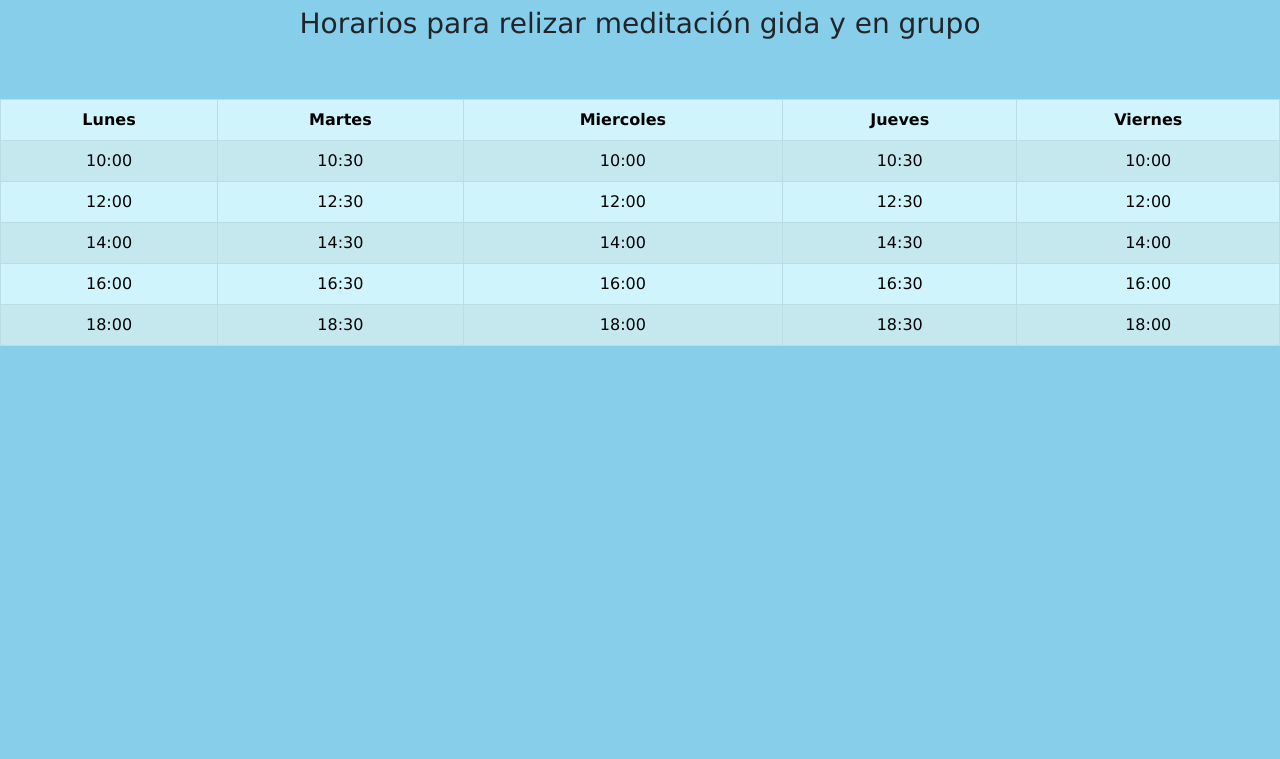
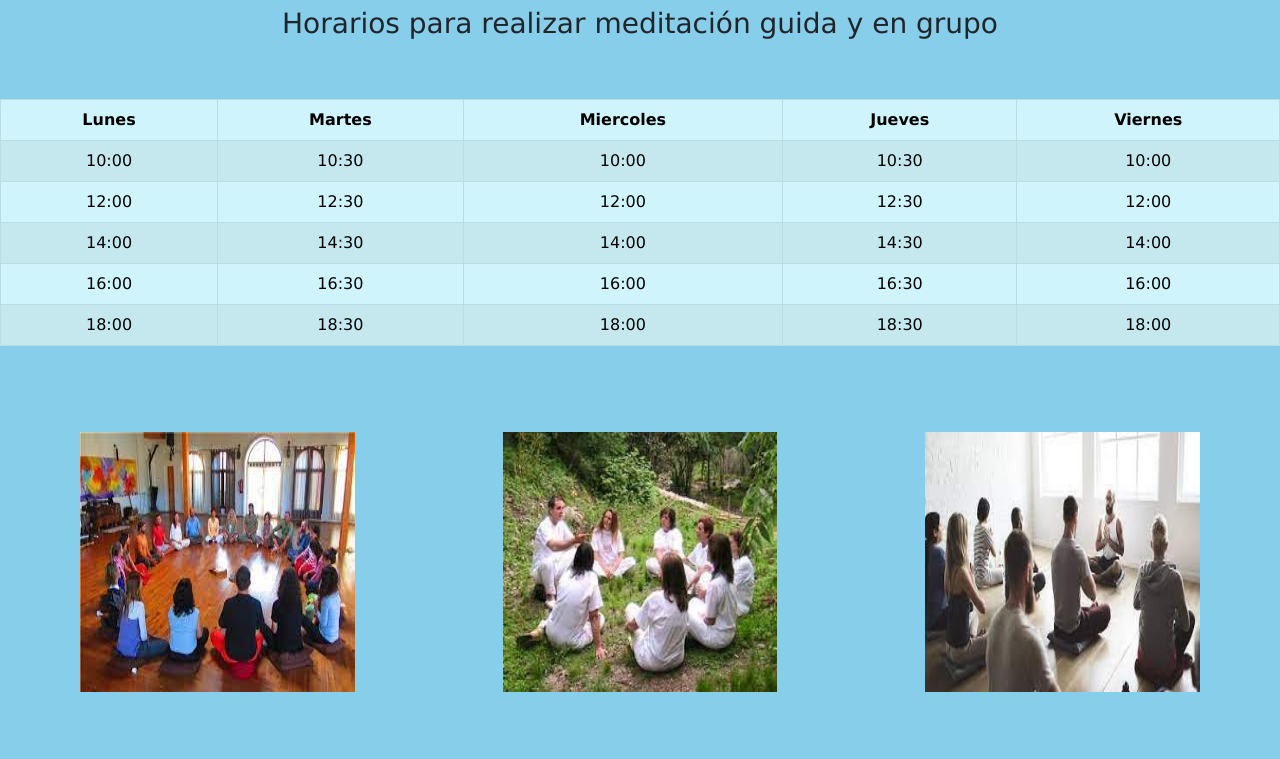
Before and after one commit to mathiasfleitas/Pre-entrega-3-Mathias-Fleitas, a website: page html/horarios.html in a window 1280 px wide. Shown: the part 148-907 px from the top of the page. Drawn offline with nearby package versions, Linux system fonts and the light colour scheme.

Commit message:
PF Fleitas Mathias

```diff
--- a/html/horarios.html
+++ b/html/horarios.html
@@ -24,7 +24,7 @@
           <div class="collapse navbar-collapse" id="navbarNav">
             <ul class="navbar-nav">
               <li class="nav-item">
-                <a class="nav-link active" aria-current="page" href="informacion.html" id="ac">Infromación</a>
+                <a class="nav-link active" aria-current="page" href="informacion.html" id="ac">Información</a>
               </li>
               <li class="nav-item">
                 <a class="nav-link active" href="horarios.html" id="ac">Horarios</a>
@@ -47,9 +47,9 @@
     <main>
         <div class="divh">
             <div class="divhp">
-                <h3>Horarios para relizar meditación gida y en grupo</h3>
+                <h3>Horarios para realizar meditación guida y en grupo</h3>
             </div>
-            <div class="content">
+            <div class="tabla">
                 <table class="table table-info table-striped table-bordered" id="tab">
                     <thead>
                         <tr>
@@ -99,10 +99,17 @@
               </div>
           </div>
 
+          <div class="gri-grupo">
+            <img src="../img/grupo 1.jfif" alt="" class="img-grupo1">
+            <img src="../img/grupo 2.jfif" alt="" class="img-grupo2">
+            <img src="../img/grupo3.jfif" alt="" class="img-grupo3">
+
+          </div>
+
     </main>
 
     <footer>
-      <i class="bi bi-facebook"><a href="https://www.facebook.com/?stype=lo&jlou=AfcRJXeS7aemZ55VQMkOgNDW4g9qKph97A8j2XNz5ngzTOe-HFCMa4i2VW6EL0Hnl2cTW23D7YOOCrm6mTvp0EBOy35RSPiF6TMlSp99eFyn-w&smuh=48244&lh=Ac8FSHeVJShwKvkM6GQ" id="af">Facebook</a></i> <i class="bi bi-instagram"><a href="https://www.instagram.com/" id="af">Instagram</a></i>
+      <i class="bi bi-facebook"><a href="https://www.facebook.com/?stype=lo&jlou=AfcRJXeS7aemZ55VQMkOgNDW4g9qKph97A8j2XNz5ngzTOe-HFCMa4i2VW6EL0Hnl2cTW23D7YOOCrm6mTvp0EBOy35RSPiF6TMlSp99eFyn-w&smuh=48244&lh=Ac8FSHeVJShwKvkM6GQ" id="af"> Facebook</a></i> <i class="bi bi-instagram"><a href="https://www.instagram.com/" id="af"> Instagram</a></i>
      <div>
        <p class="fop">Powered by Mathias Fleitas</p>
      </div>
--- a/scss/estilo.scss
+++ b/scss/estilo.scss
@@ -37,6 +37,11 @@
 .maincon{
     width: 100%;
     height: 1000px;
+    h2{
+        text-align: center;
+        color: $colo_secudario;
+        font-size: 50px;
+    }
 
 }
 .mainmv{
@@ -71,7 +76,7 @@ header{
 .divh{
 
     width: 100%;
-    height: 1000px;
+    height: 50%;
 }
 footer{
     background-color: rgba(22, 189, 189, 0.781);
@@ -97,6 +102,13 @@ footer{
     background-repeat: no-repeat;
     background-position: center;
     background-size:cover;
+    h2{
+        text-align: center;
+        color: $colo_principal;
+        padding-top: 20px;
+        padding-bottom: 20px;
+
+    }
 
     }
 
@@ -133,9 +145,10 @@ footer{
     width: 100%;
 
 }
-
-#tab{
-    text-align: center;
+.tabla{
+     #tab{
+      text-align: center;
+   }
 }
 .mv{
     width: 100%;
@@ -156,6 +169,7 @@ footer{
                           "a9 a10";
 
     justify-content: center;
+    align-content: space-between;
     #nom1{
         grid-area: a1;
         color: $colo_secudario;
@@ -164,6 +178,7 @@ footer{
     #nom2{
         grid-area: a2;
         color: $colo_secudario;
+        width: 60%;
     }
     #apl1{
         grid-area: a3;
@@ -173,6 +188,7 @@ footer{
     #apl2{
         grid-area: a4;
         color: $colo_secudario;
+        width: 60%;
 
     }
     #cel1{
@@ -183,6 +199,7 @@ footer{
     #cel2{
         grid-area: a6;
         color: $colo_secudario;
+        width: 60%;
 
     }
     #com{
@@ -206,7 +223,7 @@ footer{
     }
     #sen2{
         grid-area: a10;
-        @include estilo_boton( blue, white, 70%);
+        @include estilo_boton( black, white, 70%);
     }
 
     #sen2:hover{
@@ -380,6 +397,36 @@ footer{
     color: $colo_principal;
 }
 
+.gri-grupo{
+    display: grid;
+    grid-template-columns: 80%;
+    grid-template-rows: 200px 200px 200px;
+    grid-template-areas: "grupo1"
+                         "grupo2"
+                         "grupo3";
+    justify-content: center;
+    align-content: space-between;
+    justify-items: center;
+    align-items: center;
+
+    .img-grupo1{
+        grid-area: grupo1;
+        width: 65%;
+        height: 65%;
+    }
+    .img-grupo2{
+        grid-area: grupo2;
+        height: 65%;
+        width: 65%;
+    }
+    .img-grupo3{
+        grid-area: grupo3;
+        width: 65%;
+        height: 65%;
+
+    }
+}
+
 
 @media only screen and ( min-width: 754px) {
     .grillav{
@@ -427,6 +474,11 @@ footer{
         grid-template-areas: "titulo"
                              "imagen"
                              "texto";
+    }
+    .gri-grupo{
+        grid-template-columns: 33% 33% 33%;
+        grid-template-rows: 400px;
+        grid-template-areas: "grupo1 grupo2 grupo3";
     }
 
 }
@@ -481,4 +533,5 @@ footer{
         height: 90%;
     }
 
+
 }
```
Also changed, not shown: html/contacto.html (+3 -2 lines), html/informacion.html (+2 -2 lines), html/musica y videos.html (+2 -2 lines), index.html (+3 -2 lines), package.json (+11 -3 lines), css/estilo.css, img/grupo 1.jfif (added), img/grupo 2.jfif (added), img/grupo3.jfif (added).
